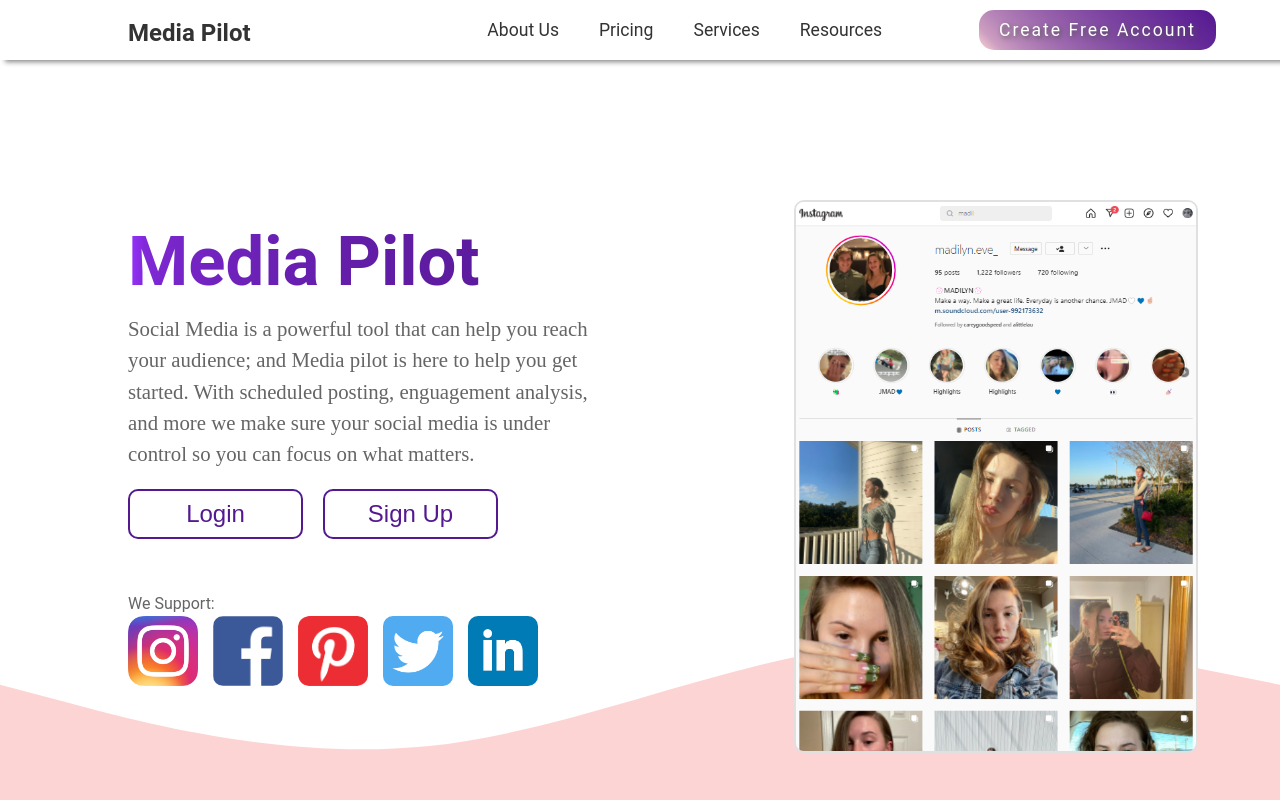
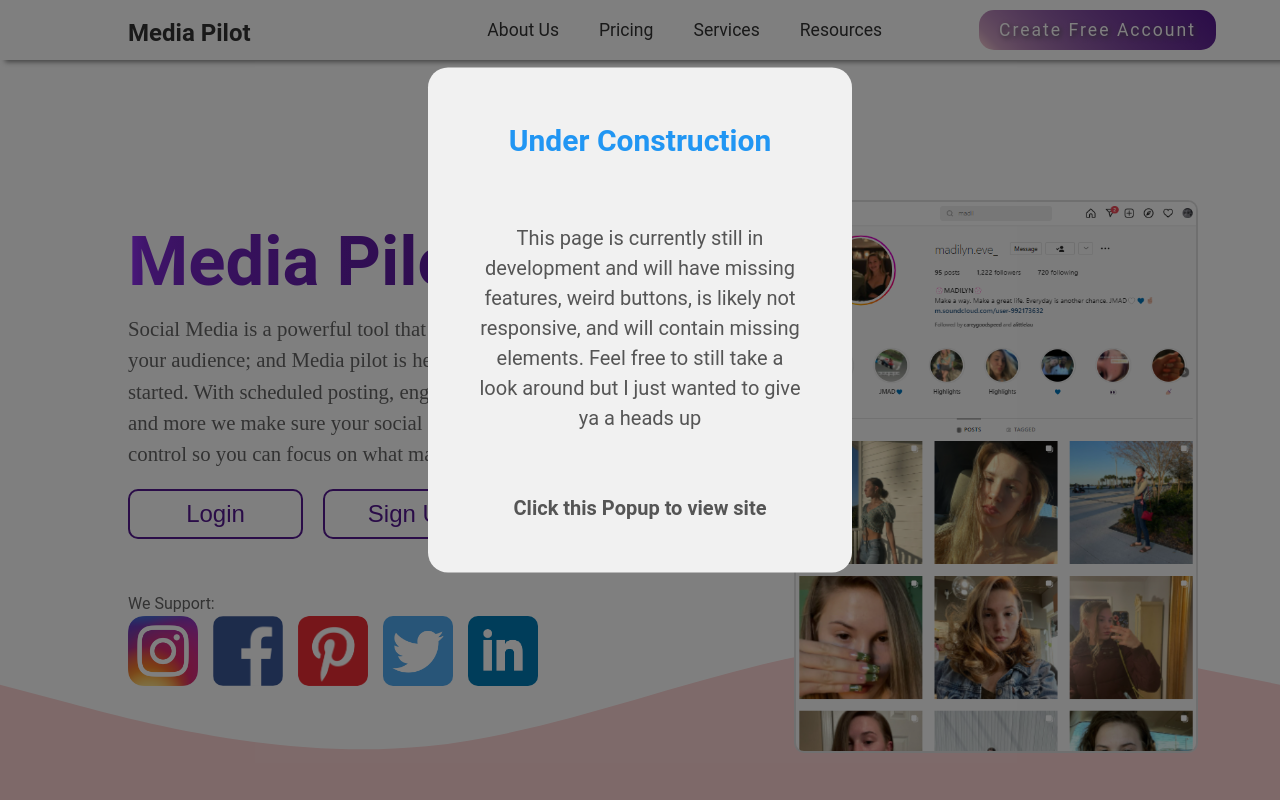
Before and after one commit to JonLev03-hub/Media-Pilot, a React (Create React App) app: page / in a window 1280 px wide. Shown: the top 800 px of the page. Built offline with nearby package versions, Linux system fonts and the light colour scheme.

Commit message:
Added under construction popup

```diff
--- a/src/App.js
+++ b/src/App.js
@@ -2,6 +2,7 @@ import "./App.css";
 import { BrowserRouter as Router, Routes, Route } from "react-router-dom";
 import Landing from "./pages/Landing/Landing";
 import About from "./pages/Landing/About";
+import UnderConstruction from "./components/UnderConstruction/UnderConstruction";
 function App() {
   return (
     <div className="App">
@@ -13,6 +14,7 @@ function App() {
           </Route>
         </Routes>
       </Router>
+      <UnderConstruction />
     </div>
   );
 }
--- /dev/null
+++ b/src/components/UnderConstruction/UnderConstruction.js
@@ -0,0 +1,26 @@
+import Styles from "./UnderConstruction.module.css";
+import { useState } from "react";
+export default function UnderConstruction() {
+  const [showPopup, setShowPopup] = useState(true);
+  const togglePopup = () => {
+    setShowPopup(!showPopup);
+    console.log("triggered");
+  };
+  if (!showPopup) {
+    return null;
+  }
+  return (
+    <div className={Styles.backdrop} onClick={togglePopup}>
+      <div className={Styles.container} onClick={togglePopup}>
+        <h1>Under Construction</h1>
+        <p>
+          This page is currently still in development and will have missing
+          features, weird buttons, is likely not responsive, and will contain
+          missing elements. Feel free to still take a look around but I just
+          wanted to give ya a heads up
+        </p>
+        <h2>Click this Popup to view site</h2>
+      </div>
+    </div>
+  );
+}
--- /dev/null
+++ b/src/components/UnderConstruction/UnderConstruction.module.css
@@ -0,0 +1,40 @@
+.backdrop {
+    position: fixed;
+    top: 0;
+    left: 0;
+    width: 100%;
+    height: 100%;
+    background-color: rgba(0, 0, 0, 0.5);
+    z-index: 1000;
+}
+
+.container {
+    position: absolute;
+    top: 40%;
+    left: 50%;
+    transform: translate(-50%, -50%);
+    background-color: #f1f1f1;
+    padding: 20px;
+    z-index: 1001;
+    width:30vw;
+    text-align: center;
+    border-radius: 20px;
+}
+
+.container h1{
+    font-size: 30px;
+    color: #2196F3;
+    padding:30px;
+}
+
+.container p {
+    font-size: 20px;
+    color: #555;
+    padding:30px;
+}
+
+.container h2 {
+    font-size: 20px;
+    color: #555;
+    padding:30px;
+}
--- a/src/index.js
+++ b/src/index.js
@@ -2,7 +2,6 @@ import React from "react";
 import ReactDOM from "react-dom/client";
 import "./index.css";
 import App from "./App";
-
 const root = ReactDOM.createRoot(document.getElementById("root"));
 root.render(
   <React.StrictMode>
--- a/src/pages/Landing/Landing.module.css
+++ b/src/pages/Landing/Landing.module.css
@@ -1,6 +1,6 @@
 .main {
     min-height: calc(100vh - 60px);
-    height:2000px;
+    height:3000px;
     margin-top:60px;
     /* background-image: linear-gradient(to top, var(--color-secondary),10%,transparent,white); */
 }
```
